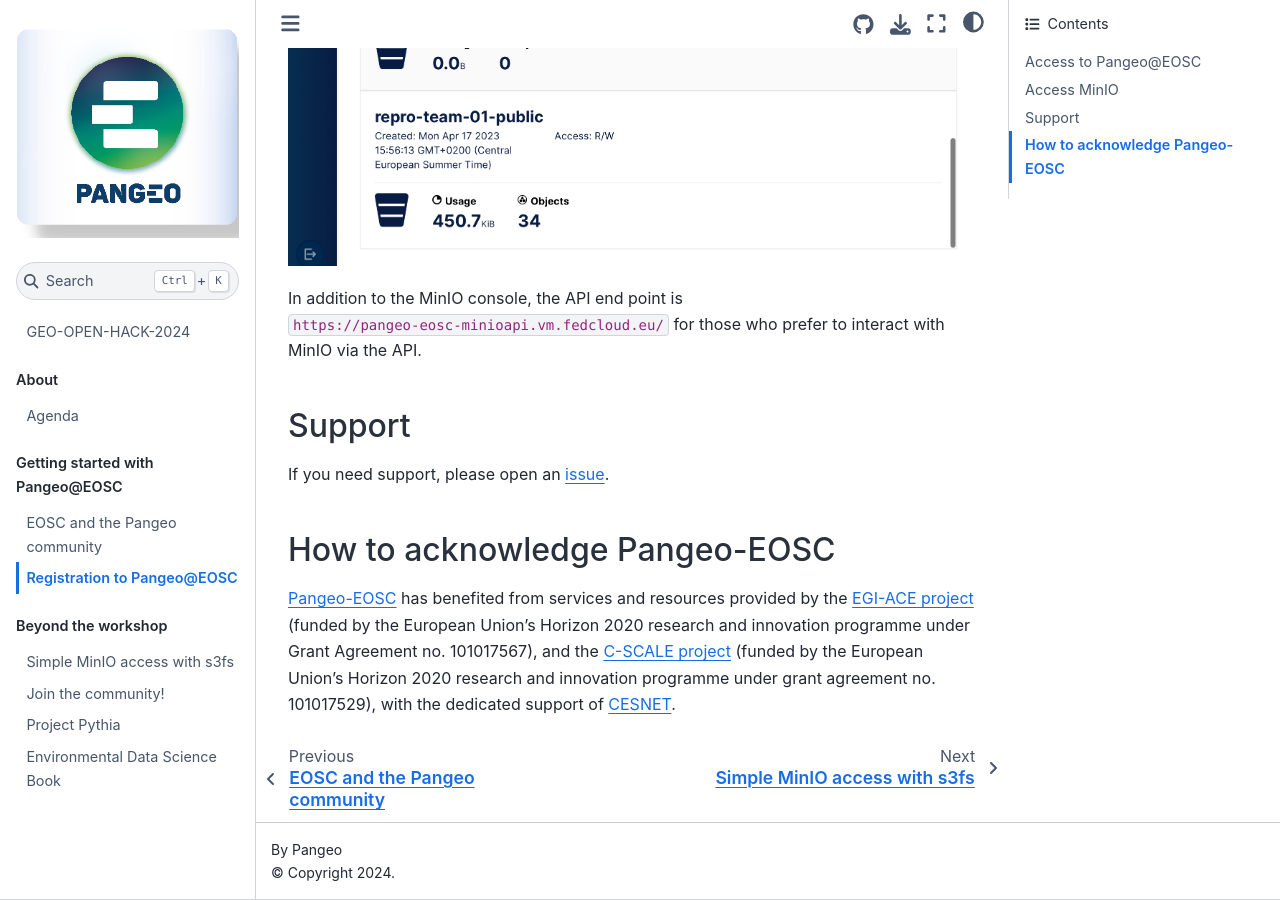
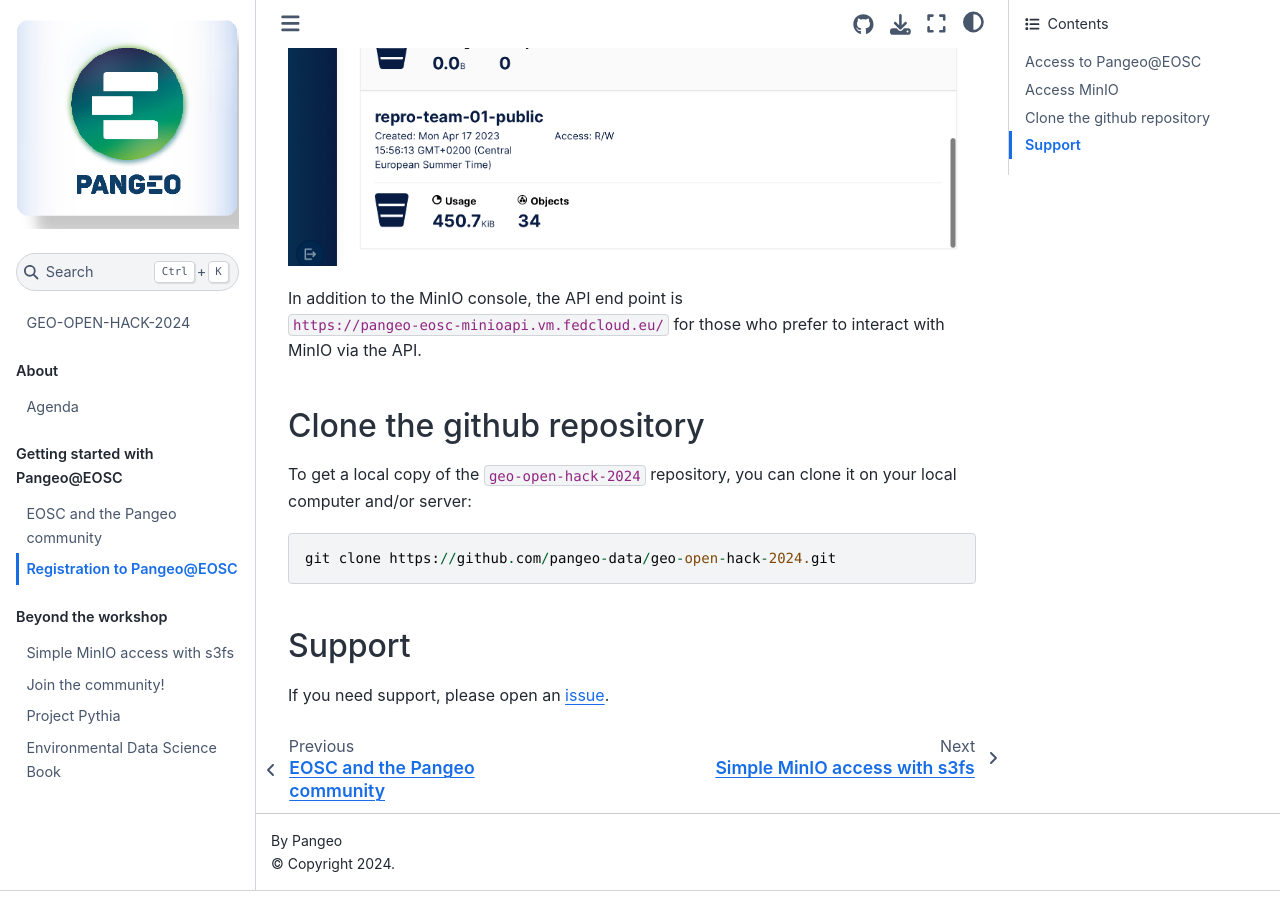
Before and after one commit to pangeo-data/geo-open-hack-2024, a Jupyter Book: the page built from docs/setup/users-getting-started.md, in a window 1280 px wide and 900 px high, scrolled down 3424 px. Built offline with Jupyter Book 1.0.4 settings and Sphinx 7.4.7 and the Sphinx Book theme 1.1.4, drawn with Linux system fonts in a browser that asks for light colours; pages that are not in the unit, such as notebooks, are missing from menus; comment, search, counter and statistics services are not loaded.

Commit message:
add info to clone repo

````diff
--- a/docs/setup/users-getting-started.md
+++ b/docs/setup/users-getting-started.md
@@ -48,10 +48,14 @@
 
 In addition to the MinIO console, the API end point is `https://pangeo-eosc-minioapi.vm.fedcloud.eu/` for those who prefer to interact with MinIO via the API.
 
+## Clone the github repository
+
+To get a local copy of the `geo-open-hack-2024` repository, you can clone it on your local computer and/or server:
+
+```
+git clone https://github.com/pangeo-data/geo-open-hack-2024.git
+```
+
 ## Support
 
 If you need support, please open an [issue](https://github.com/pangeo-data/geo-open-hack-2024/issues).
-
-## How to acknowledge Pangeo-EOSC
-
-[Pangeo-EOSC](https://github.com/pangeo-data/pangeo-eosc/) has benefited from services and resources provided by the [EGI-ACE project](https://www.egi.eu/project/egi-ace/) (funded by the European Union’s Horizon 2020 research and innovation programme under Grant Agreement no. 101017567), and the [C-SCALE project](https://c-scale.eu/) (funded by the European Union's Horizon 2020 research and innovation programme under grant agreement no. 101017529), with the dedicated support of [CESNET](https://www.cesnet.cz/en/).
````
Also changed, not shown: docs/intro.md (+1 -1 lines).
